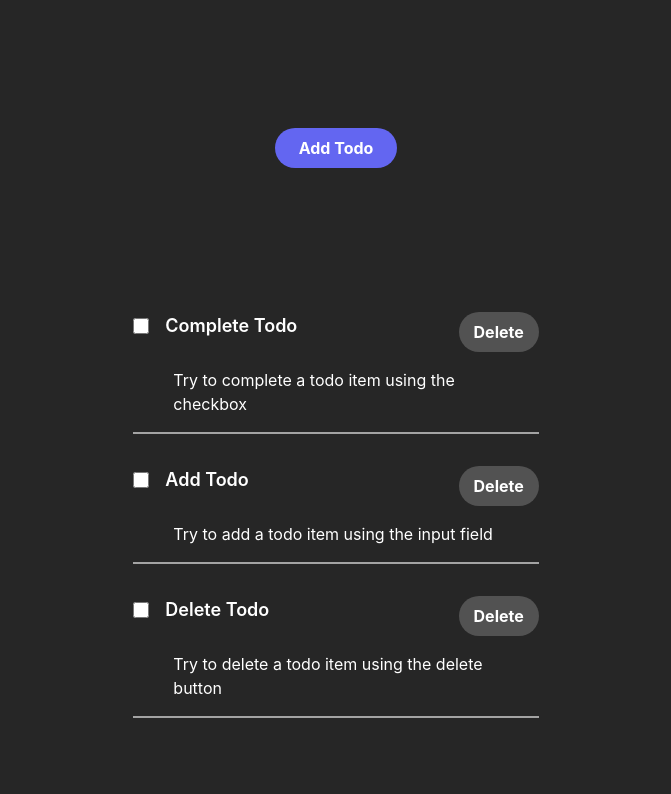
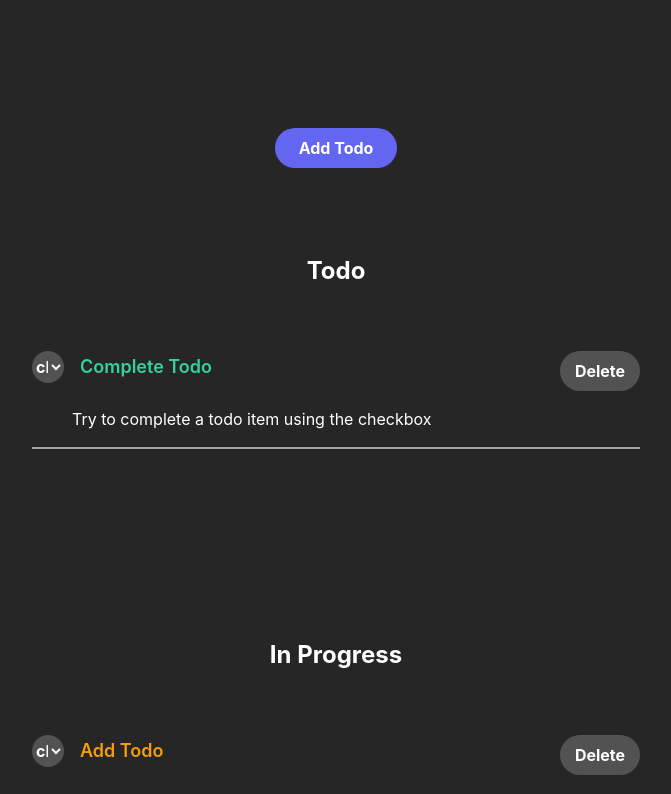
Before and after one commit to awiednoor/todo-app, a React (Create React App) app: page / in a window 1280 px wide. Shown: the top 794 px of the page, without its empty margins (304-975 px from the left). Built offline with nearby package versions, Linux system fonts and the light colour scheme.

Commit message:
:sparkles: added state switching for each todo item

```diff
--- a/src/App.js
+++ b/src/App.js
@@ -1,11 +1,15 @@
 import TodoList from './components/TodoList';
 import TodoModal from './components/TodoModal';
+import { useSelector } from 'react-redux';
 
 function App() {
+  const todoStates = useSelector((state) => state.todos.todoStates);
   return (
     <div className="w-full min-h-screen max-h-content bg-neutral-800 text-white pt-32">
       <TodoModal />
-      <TodoList />
+      {todoStates.map((state) => (
+        <TodoList type={state} />
+      ))}
     </div>
   );
 }
--- a/src/components/AddTodo.js
+++ b/src/components/AddTodo.js
@@ -12,6 +12,7 @@ function AddTodo() {
       id: uuidv4(),
       title: todoTitle,
       description: todoDescription,
+      state: 'todo',
       completed: false,
     };
     dispatch(addTodo(newTodo));
--- a/src/components/TodoItem.js
+++ b/src/components/TodoItem.js
@@ -1,12 +1,13 @@
 import { React, useState } from 'react';
-import { useDispatch } from 'react-redux';
-import { toggleTodo, deleteTodo } from '../state/todoReducer';
+import { useSelector, useDispatch } from 'react-redux';
+import { toggleTodoState, deleteTodo } from '../state/todoReducer';
 
 function TodoItem({ todo }) {
   const [alertMessage, setAlertMessage] = useState({
     show: false,
     title: '',
   });
+  const todoStates = useSelector((state) => state.todos.todoStates);
   const dispatch = useDispatch();
   const handleOk = (task) => {
     setAlertMessage({
@@ -25,20 +26,40 @@ function TodoItem({ todo }) {
       title: '',
     });
   };
+  const handleTodoChange = (e) => {
+    const selectedState = e.target.value.replace(/\s/g, '').toLowerCase();
+    dispatch(toggleTodoState({ id: todo.id, state: selectedState }));
+  };
+
   return (
     <div className="w-full flex-col">
       <div className="w-full flex items-start justify-between">
         <div className="flex items-center">
-          <input
-            type="checkbox"
-            className="w-4 h-4 border border-gray-300 mr-4 "
-            checked={todo.completed}
-            onChange={() => dispatch(toggleTodo(todo.id))}
-          />
+          <select
+            className="w-8 h-8 mr-4 bg-neutral-600 rounded-full font-bold hover:bg-green-700"
+            name="todoStates"
+            onChange={handleTodoChange}
+          >
+            <option disabled selected value>
+              change todo state
+            </option>
+            {todoStates.map((state) => (
+              <option value={state}>{state}</option>
+            ))}
+          </select>
+
           <h5
-            style={{
-              textDecoration: todo.completed ? 'line-through' : 'none',
-            }}
+            style={
+              todo.state === 'todo'
+                ? { color: '#34d399' }
+                : todo.state === 'inprogress'
+                ? { color: '#F59E0B' }
+                : todo.state === 'done'
+                ? { textDecoration: 'line-through' }
+                : todo.state === 'backlog'
+                ? { opacity: '70%' }
+                : { color: '#10B981' }
+            }
             className="text-lg font-semibold "
           >
             {todo.title}
--- a/src/components/TodoList.js
+++ b/src/components/TodoList.js
@@ -1,14 +1,23 @@
-import { React } from 'react';
+import { React, useEffect, useState } from 'react';
 import TodoItem from './TodoItem';
 import { useSelector } from 'react-redux';
 
-function TodoList() {
+function TodoList({ type }) {
+  const [list, setList] = useState([]);
   const todos = useSelector((state) => state.todos.todos);
+  // Set the list based on the passed type prop and when it matches the object state
+  useEffect(() => {
+    const filteredList = todos.filter(
+      (todo) => todo.state === type.replace(/\s/g, '').toLowerCase()
+    );
+    setList(filteredList);
+  }, [todos, type]);
   return (
-    <div className="w-full min-h-96 flex flex-col justify-center items-center p-8 mt-16">
-      <div className="w-1/3 flex flex-col justify-center items-center mt-8">
+    <div className="w-full min-h-96 flex flex-col justify-center items-center p-8 ">
+      <h1 className="text-2xl font-bold mb-4 ">{type}</h1>
+      <div className="w-1/2 flex flex-col justify-center items-center mt-8">
         <ul className="flex flex-col w-full ">
-          {todos.map((todo) => (
+          {list.map((todo) => (
             <li key={todo.id} className="my-4 border-b-2 border-neutral-400">
               <TodoItem todo={todo} />
             </li>
--- a/src/state/todoReducer.js
+++ b/src/state/todoReducer.js
@@ -7,21 +7,32 @@ const initialState = {
       id: uuidv4(),
       title: 'Complete Todo',
       description: 'Try to complete a todo item using the checkbox',
+      state: 'todo',
       completed: false,
     },
     {
       id: uuidv4(),
       title: 'Add Todo',
       description: 'Try to add a todo item using the input field',
+      state: 'inprogress',
       completed: false,
     },
     {
       id: uuidv4(),
       title: 'Delete Todo',
       description: 'Try to delete a todo item using the delete button',
+      state: 'done',
+      completed: false,
+    },
+    {
+      id: uuidv4(),
+      title: 'Change Todo State',
+      description: 'Try to delete a todo item using the delete button',
+      state: 'backlog',
       completed: false,
     },
   ],
+  todoStates: ['Todo', 'In Progress', 'Done', 'Backlog'],
   isModalOpen: false,
 };
 const todoSlice = createSlice({
@@ -31,12 +42,11 @@ const todoSlice = createSlice({
     addTodo: (state, action) => {
       state.todos.unshift(action.payload);
     },
-    toggleTodo: (state, action) => {
-      const index = state.todos.findIndex((todo) => todo.id === action.payload);
-      const removedTodo = state.todos.splice(index, 1)[0];
-      removedTodo.completed = !removedTodo.completed;
-      state.todos.push(removedTodo);
-      state.todos.sort((a, b) => a.completed - b.completed);
+    toggleTodoState: (state, action) => {
+      const index = state.todos.findIndex(
+        (todo) => todo.id === action.payload.id
+      );
+      state.todos[index].state = action.payload.state;
     },
     deleteTodo: (state, action) => {
       const index = state.todos.findIndex((todo) => todo.id === action.payload);
@@ -48,6 +58,6 @@ const todoSlice = createSlice({
   },
 });
 
-export const { addTodo, toggleTodo, deleteTodo, toggleModal } =
+export const { addTodo, toggleTodoState, deleteTodo, toggleModal } =
   todoSlice.actions;
 export default todoSlice.reducer;
```
